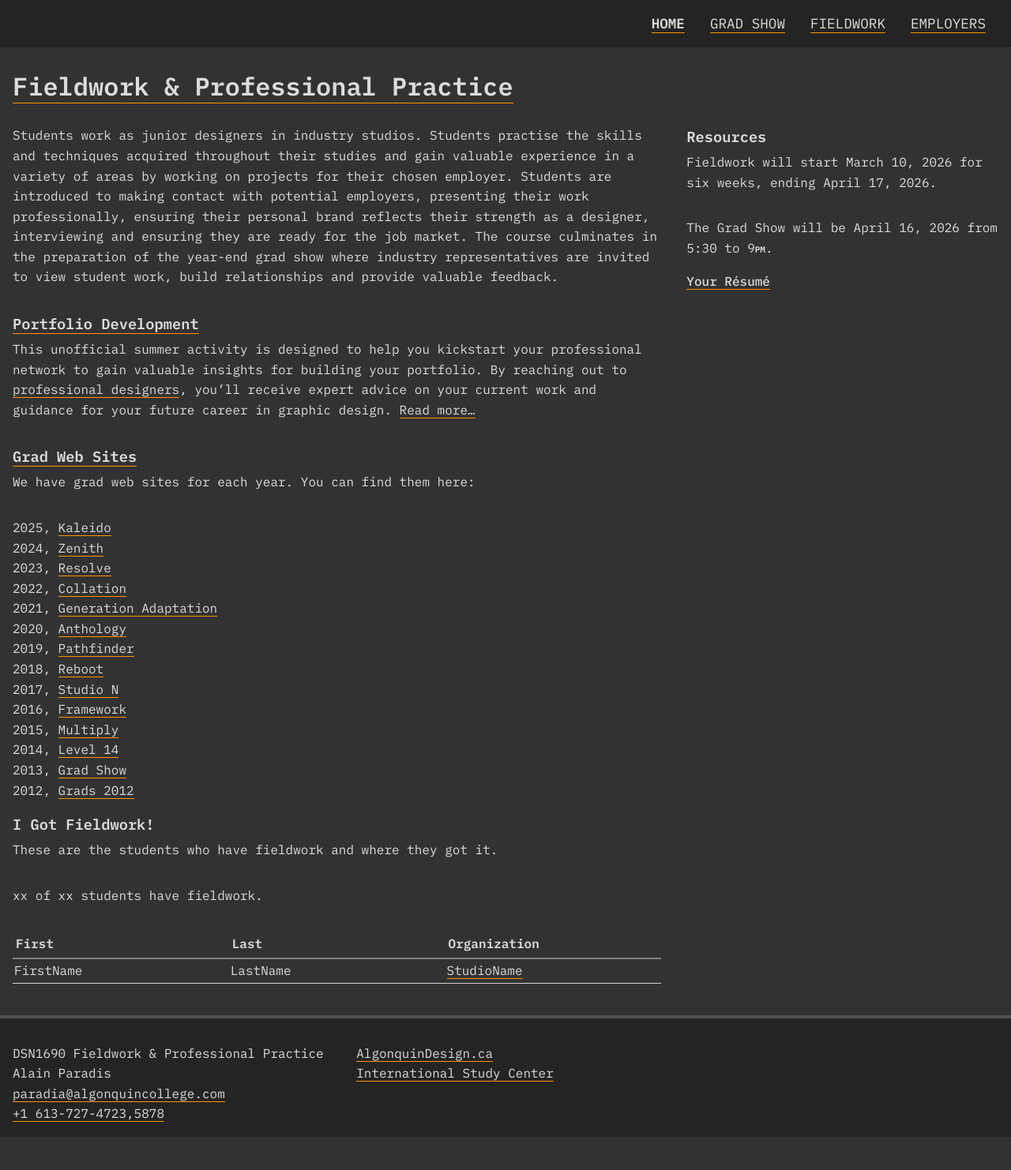
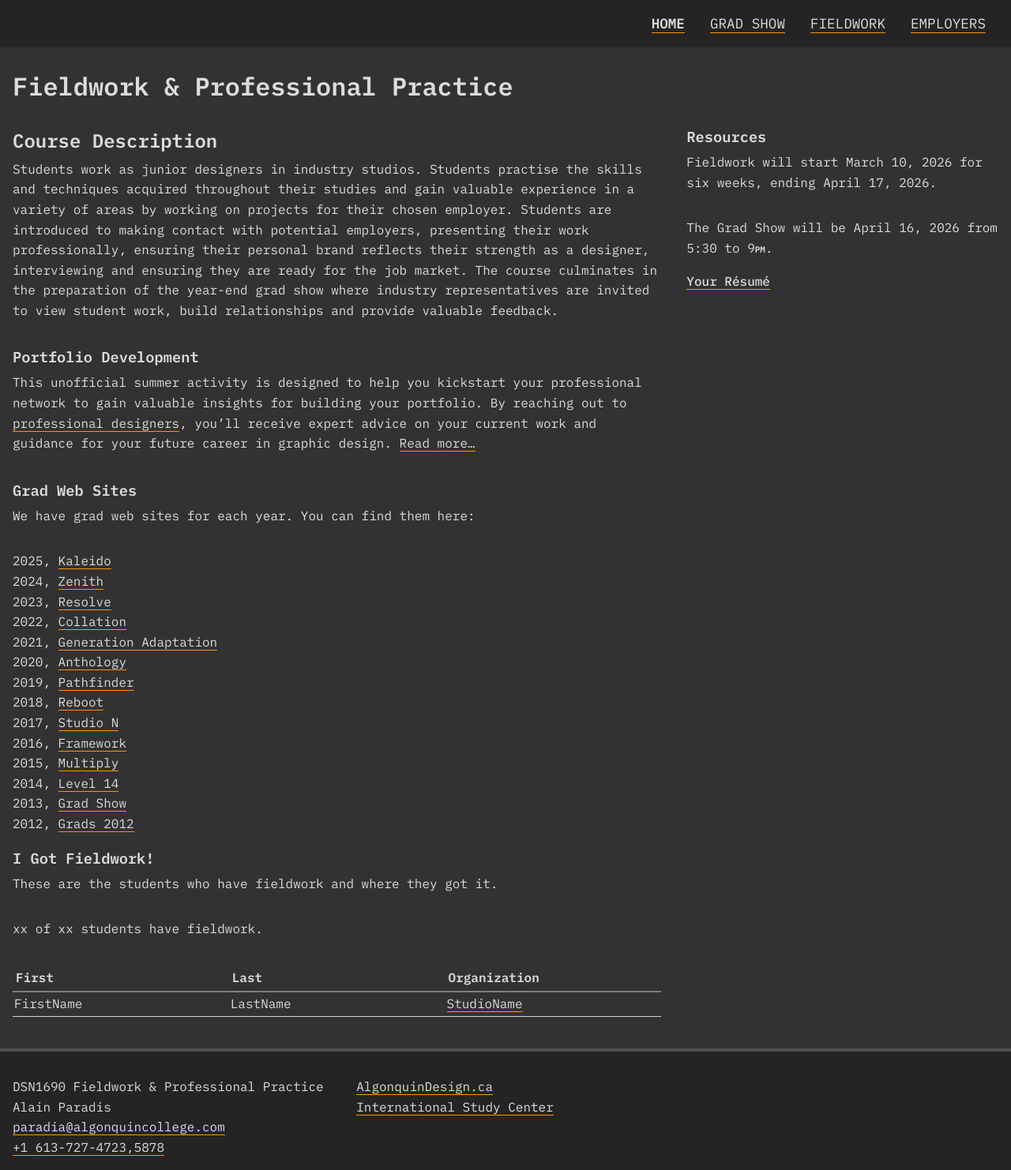
Before and after one commit to AlainParadis/wil, a Jekyll site: the page built from index.md, in a window 1280 px wide. Shown: the whole page at 79% size. Built offline with Jekyll 4.4.1, drawn with Linux system fonts in a browser that asks for light colours; before the commit the page ends 1440 px from its top, so only the background shows below that.

Commit message:
edit heading link colours

```diff
--- a/css/styles.css
+++ b/css/styles.css
@@ -7,6 +7,7 @@
 	--light: rgb(194, 194, 194);
 	--lightest: rgb(221, 225, 219);
 	--orange: rgb(255, 147, 0);
+	--orange50: rgba(255, 147, 0, 0.5);
 }
 
 *
@@ -94,15 +95,8 @@ a, a:link
 }
 
 a:visited { color: var(--light); }
-
-a:hover
-{
-	color: var(--lightest);
-	border-bottom: 1px solid var(--medium);
-}
-
 a:active { color: var(--orange); }
-a:focus { outline: 2px solid black; }
+a:hover { color: var(--lightest); }
 p { margin-bottom: 2.0rem; }
 
 figure svg
@@ -158,6 +152,7 @@ h1, h2
 	margin-top: 1rem;
 	margin-bottom: 0;
 	padding-bottom: 0;
+	border-bottom: 0;
 }
 
 h3, h4, h5, h6
@@ -170,6 +165,15 @@ h3, h4, h5, h6
 	padding-bottom: 0;
 }
 
+:is(h1, h2, h3, h4, h5, h6) a,
+:is(h1, h2, h3, h4, h5, h6) a:link
+{
+	text-decoration: none;
+	border-bottom: none;
+	text-decoration-color: transparent;
+}
+
+:is(h1, h2, h3, h4, h5, h6) a:hover { color: var(--orange); }
 h1 + p,
 	h2 + p,
 	h3 + p,
@@ -388,10 +392,6 @@ footer span { display: block; }
 		margin-top: 0;
 	}
 
-	nav ul li a
-	{
-		font-size: 1.1rem;
-	}
-
+	nav ul li a { font-size: 1.1rem; }
 	h1 { font-size: 2rem; }
 }
--- a/index.md
+++ b/index.md
@@ -1,6 +1,6 @@
 ---
 layout: default
-title:
+title: Course Description
 ---
 
 {{ site.data.course-info.course-description }}
```
